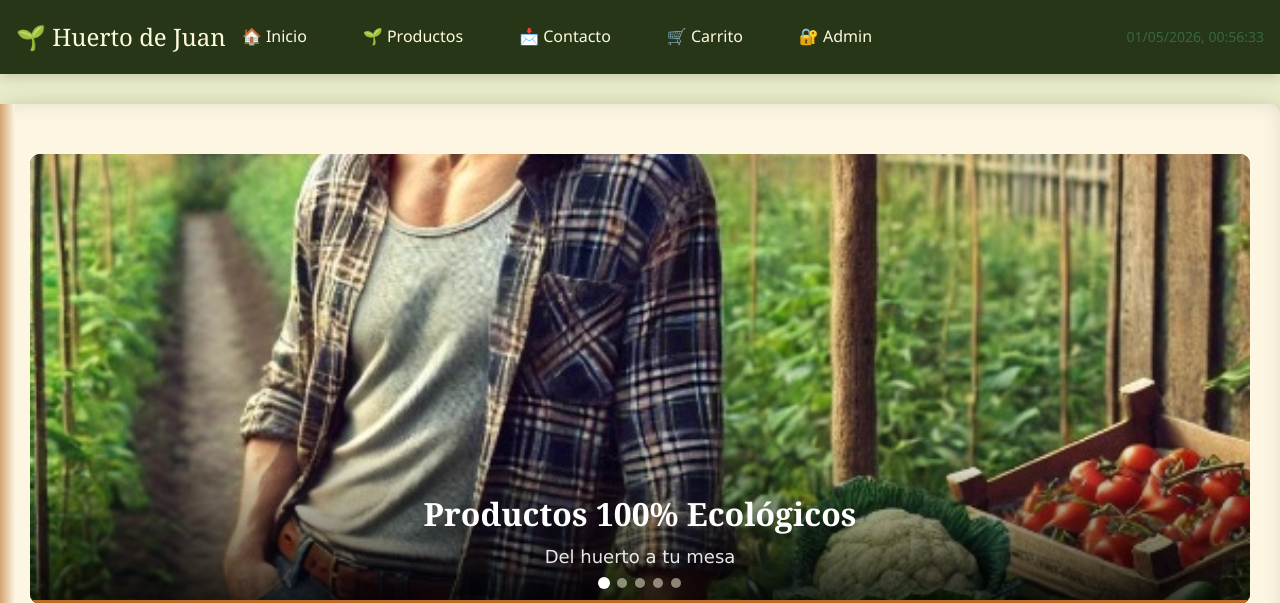
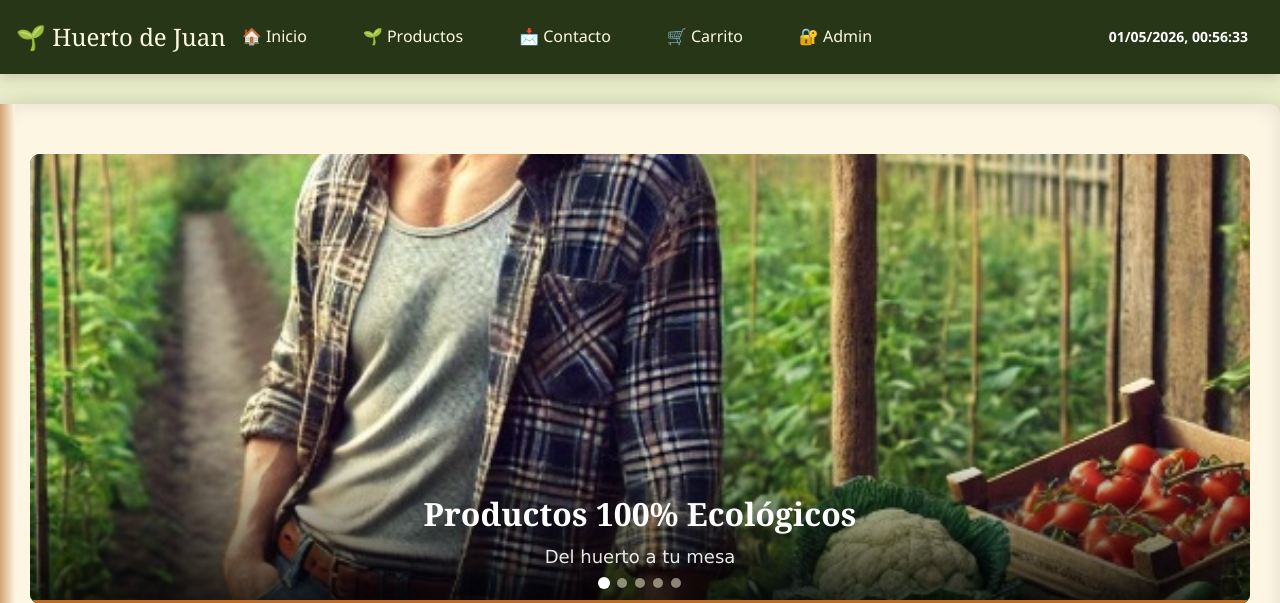
Before and after one commit to Valencina25/mi_web, a Flask app: page / in a window 1280 px wide. Shown: the top 603 px of the page. Run offline with Flask 3, Linux system fonts and the light colour scheme; data that the repository does not hold is empty; grey boxes are pictures that could not be loaded.

Commit message:
Cambiar color reloj a blanco en web principal

```diff
--- a/templates/index.html
+++ b/templates/index.html
@@ -51,7 +51,7 @@
                  <a href="/carrito" class="nav-link">🛒 Carrito</a>
                  <a href="/login" class="nav-link">🔐 Admin</a>
              </nav>
-             <div id="clock" style="margin-left: auto; color: var(--color-primary); font-size: var(--text-sm);"></div>
+             <div id="clock" style="margin-left: auto; color: #ffffff; font-size: var(--text-sm); font-weight: bold; padding: 0 var(--space-md);"></div>
         </div>
     </header>
 
```
